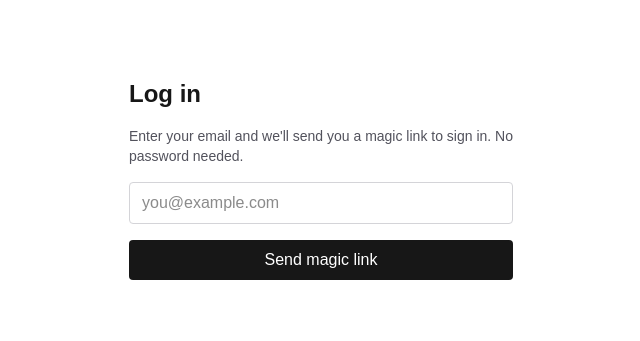
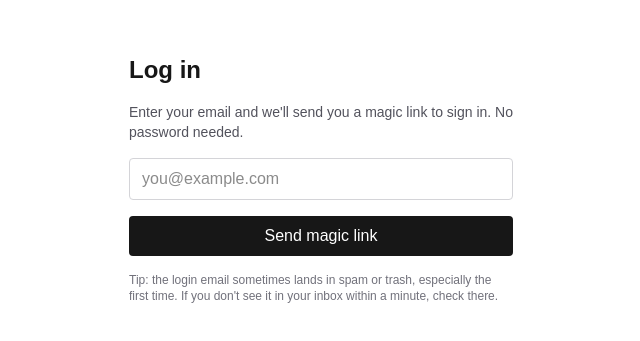
Before and after one commit to Nickeniklas/friendly-bets, a Next.js app: page /login in a window 1280 px wide. Shown: the part 221-562 px from the top of the page, without its empty margins (319-959 px from the left). Built offline with nearby package versions, Linux system fonts and the light colour scheme.

Commit message:
Added mail might go to spam/trash mail warning

```diff
--- a/src/app/login/actions.ts
+++ b/src/app/login/actions.ts
@@ -25,5 +25,10 @@ export async function signInWithMagicLink(formData: FormData) {
     redirect(`/login?error=${encodeURIComponent(error.message)}`);
   }
 
-  redirect("/login?message=Check your email for a login link");
+  redirect(
+    "/login?message=" +
+      encodeURIComponent(
+        "Check your email for a login link. Can't find it? Check your spam/junk folder — first-time emails from us often land there.",
+      ),
+  );
 }
--- a/src/app/login/page.tsx
+++ b/src/app/login/page.tsx
@@ -32,6 +32,12 @@ export default async function LoginPage({
 
         {message && <p className="text-sm text-green-600">{message}</p>}
         {error && <p className="text-sm text-red-600">{error}</p>}
+
+        <p className="text-xs text-zinc-500 dark:text-zinc-500">
+          Tip: the login email sometimes lands in spam or trash, especially
+          the first time. If you don&apos;t see it in your inbox within a
+          minute, check there.
+        </p>
       </form>
     </div>
   );
```
